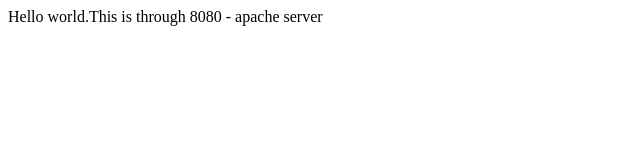
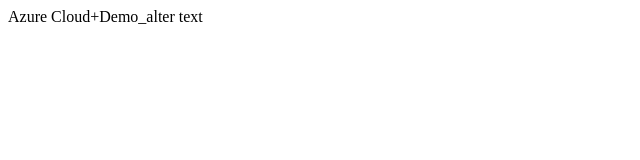
Before and after one commit to njitvjk/Internet_history, a plain HTML site: page public_html/index.html in a window 1280 px wide. Shown: the whole page, without its empty margins (0-640 px from the left). Drawn offline with Linux system fonts and the light colour scheme.

Commit message:
Readme Updated

```diff
--- a/public_html/index.html
+++ b/public_html/index.html
@@ -5,6 +5,6 @@
     <title>Title</title>
 </head>
 <body>
-Hello world.This is through 8080 - apache server
+Azure Cloud+Demo_alter text
 </body>
 </html>
```
Also changed, not shown: 1 other file.
